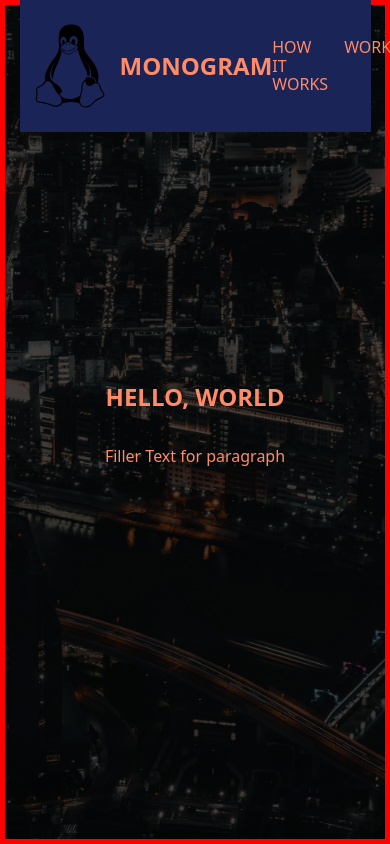
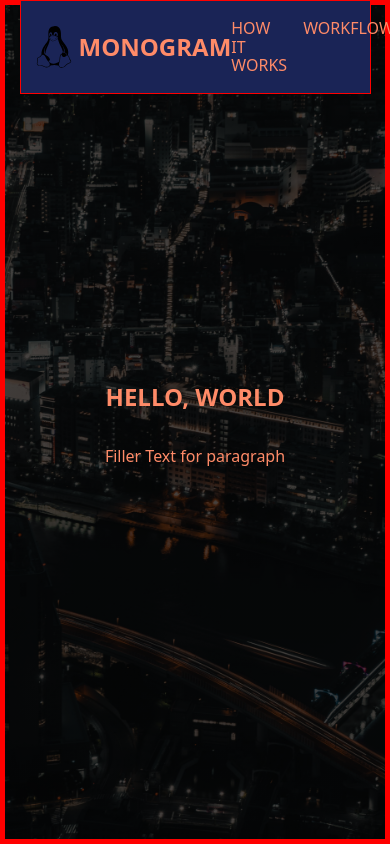
Before and after one commit to gregmjsco/odin-react-shopping, a React (Vite) app in the folder react-shopping-cart/: page / in a window 390 px wide. Built offline with nearby package versions, Linux system fonts and the light colour scheme.

Commit message:
Create util.css for desktop first responsiveness

```diff
--- a/react-shopping-cart/index.html
+++ b/react-shopping-cart/index.html
@@ -5,6 +5,7 @@
     <link rel="icon" type="image/svg+xml" href="/vite.svg" />
     <meta name="viewport" content="width=device-width, initial-scale=1.0" />
     <title>Odin Project Shopping Site</title>
+    <link rel="stylesheet" href="src/styles/utils.css">
   </head>
   <body>
     <div id="root"></div>
--- a/react-shopping-cart/src/App.jsx
+++ b/react-shopping-cart/src/App.jsx
@@ -1,4 +1,3 @@
-import React, { useState } from "react";
 import Header from "./components/Header/Header";
 import Hero from "./components/Hero/Hero";
 
--- a/react-shopping-cart/src/components/Header/Header.css
+++ b/react-shopping-cart/src/components/Header/Header.css
@@ -1,4 +1,4 @@
-@import url('../../variables.css');
+@import url('../../../src/styles/variables.css');
 
 
 header {
@@ -24,8 +24,8 @@ header {
 
 .header__left__logo {
     fill: orange;
-    width: 100px;
-    min-height: 100px;
+    width: 50px;
+    min-height: 50px;
 }
 
 .header__left__title {
--- a/react-shopping-cart/src/components/Header/Header.jsx
+++ b/react-shopping-cart/src/components/Header/Header.jsx
@@ -2,7 +2,7 @@ import './Header.css'
 
 function Header() {
     return (
-        <header>
+        <header className='header container'>
             <div className='header__left'>
                 <img className='header__left__logo' src="../../public/bxl-tux.svg" alt="header logo" />
                 <h1 className='header__left__title'>monogram</h1>
--- a/react-shopping-cart/src/components/Hero/Hero.css
+++ b/react-shopping-cart/src/components/Hero/Hero.css
@@ -1,4 +1,4 @@
-@import url('../../variables.css');
+@import url('../../../src/styles/variables.css');
 
 .hero {
     border: 5px solid red;
--- a/react-shopping-cart/src/index.css
+++ b/react-shopping-cart/src/index.css
@@ -1,4 +1,4 @@
-@import url('./variables.css');
+@import url('../src/styles/variables.css');
 
 
 /*! modern-normalize v2.0.0 | MIT License | https://github.com/sindresorhus/modern-normalize */
--- /dev/null
+++ b/react-shopping-cart/src/styles/utils.css
@@ -0,0 +1,48 @@
+.container {
+    max-width: 1536px;
+    margin-inline: auto;
+    padding-inline: 0.5rem;
+    border: 1px solid red;
+}
+
+/* 2xl */
+@media (max-width: 1536px){
+    .container{
+        max-width: 1280px;
+    }
+}
+
+/* xl */
+@media (max-width: 1280px){
+    .container{
+        max-width: 1024px;
+    }
+}
+
+/* lg */
+@media (max-width: 1024px){
+    .container{
+        max-width: 768px;
+    }
+}
+
+/* md */
+@media (max-width: 768px){
+    .container{
+        max-width: 648px;
+    }
+}
+
+/* sm */
+@media (max-width: 648px){
+    .container{
+        max-width: 475px;
+    }
+}
+
+/* sm */
+@media (max-width: 475px){
+    .container{
+        max-width: 100%;
+    }
+}
```
Also changed, not shown: react-shopping-cart/src/styles/variables.css (renamed from react-shopping-cart/src/variables.css).
